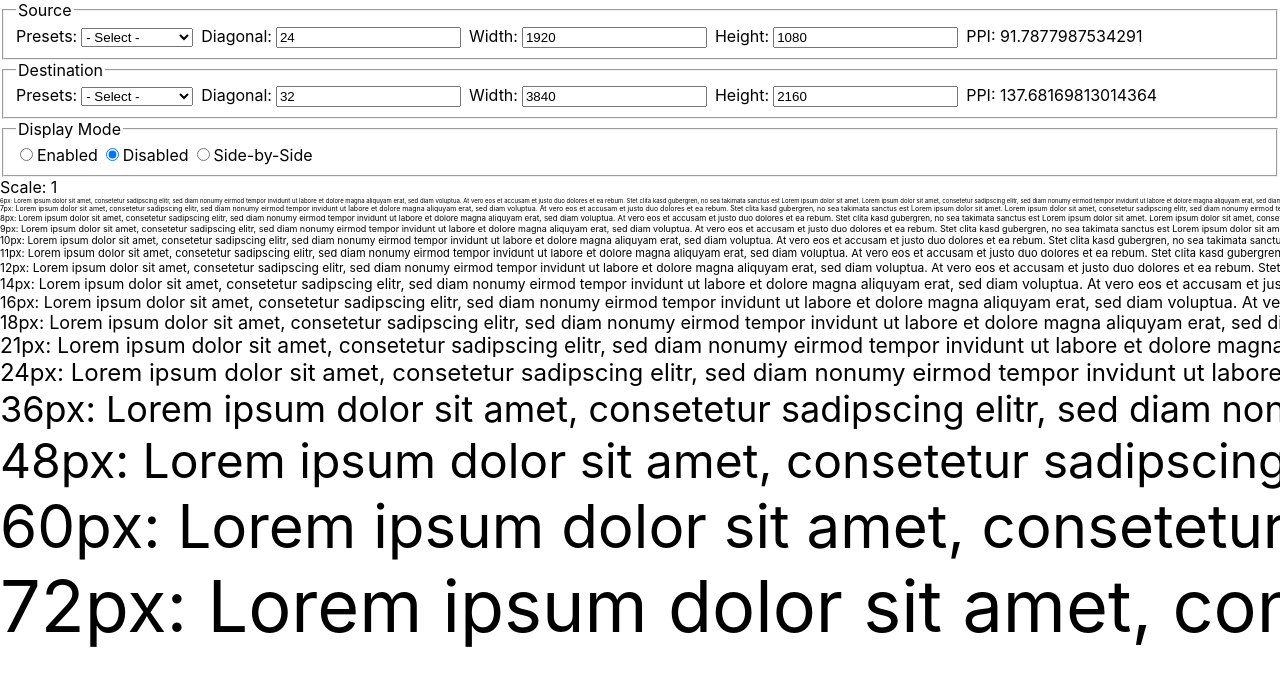
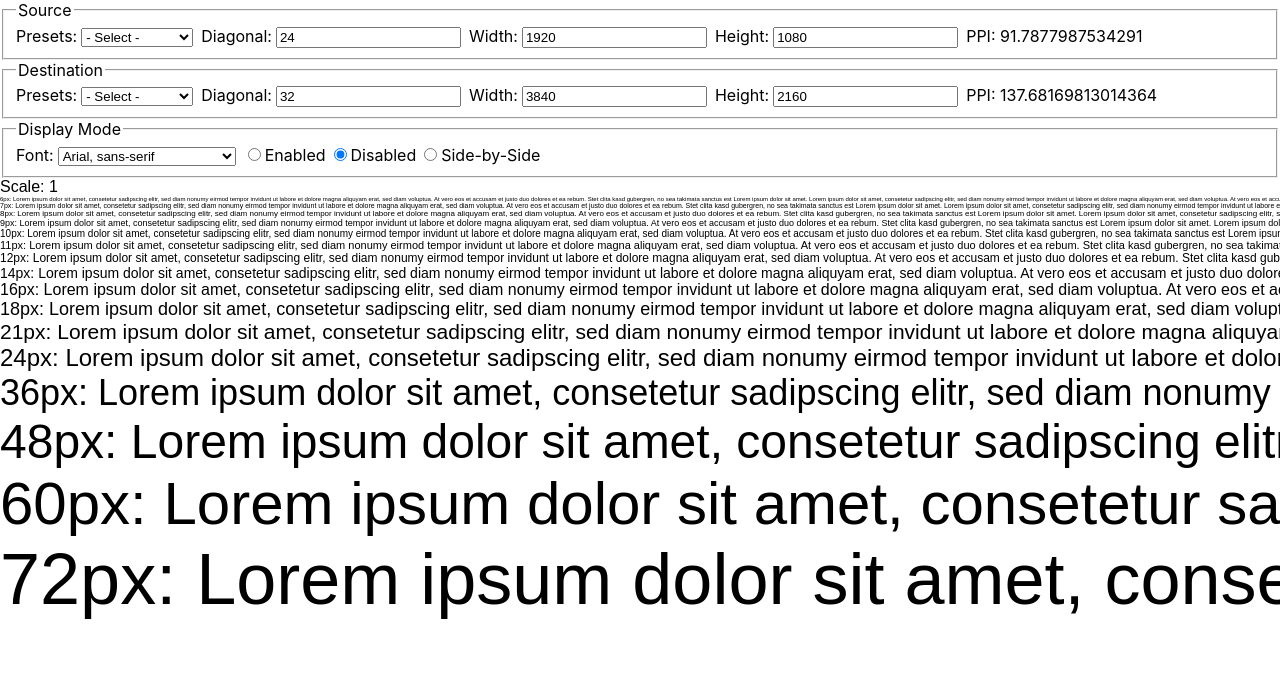
Before and after one commit to benneq/screen-scale, a React (Create React App) app: page / in a window 1280 px wide. Shown: the top 686 px of the page. Built offline with nearby package versions, Linux system fonts and the light colour scheme.

Commit message:
font select

```diff
--- a/src/App.tsx
+++ b/src/App.tsx
@@ -1,4 +1,5 @@
 import React, { useState } from 'react';
+import { FontSelect } from './FontSelect';
 import { Result } from './Result';
 import { ScreenData, ScreenDataForm } from './ScreenDataForm';
 
@@ -20,6 +21,19 @@ const presets = [
   createScreenData(42, 3840, 2160)
 ];
 
+const fonts = [
+  "Arial, sans-serif",
+  "Verdana, sans-serif",
+  "Helvetica, sans-serif",
+  "Tahoma, sans-serif",
+  "'Trebuchet MS', sans-serif",
+  "'Times New Roman', serif",
+  "Georgia, serif",
+  "Garamond, serif",
+  "'Courier New', monospace",
+  "'Brush Script MT', cursive"
+];
+
 const calcPPI = (value: ScreenData): number => {
   return Math.sqrt(Math.pow(value.width, 2) + Math.pow(value.height, 2)) / value.diagonal;
 };
@@ -27,6 +41,7 @@ const calcPPI = (value: ScreenData): number => {
 export default function App() {
   const [src, setSrc] = useState<ScreenData>(presets[0]);
   const [dest, setDest] = useState<ScreenData>(presets[2]);
+  const [font, setFont] = useState<string>(fonts[0]);
   const [displayMode, setDisplayMode] = useState<DisplayMode>(DisplayMode.disabled);
 
   const handleDisplayModeChange = (e: React.ChangeEvent<HTMLInputElement>) => {
@@ -36,6 +51,8 @@ export default function App() {
   const srcPPI = calcPPI(src);
   const destPPI = calcPPI(dest);
   const scaleFactor = srcPPI / destPPI;
+
+  console.log(font)
 
   return (
     <div>
@@ -65,6 +82,11 @@ export default function App() {
 
       <fieldset>
         <legend>Display Mode</legend>
+        <FontSelect
+          presets={fonts}
+          value={font}
+          onChange={setFont}
+        />
         <label>
           <input
             type="radio"
@@ -97,7 +119,7 @@ export default function App() {
         </label>
       </fieldset>
 
-      <div style={{ display: 'flex' }}>
+      <div style={{ display: 'flex', fontFamily: font }}>
         {displayMode !== DisplayMode.enabled && (
           <div style={{ flex: '1', width: 'calc(100vw - (100vw - 50%))' }}>
             Scale: 1
--- /dev/null
+++ b/src/FontSelect.tsx
@@ -0,0 +1,27 @@
+import React from "react"
+
+type Props = {
+    presets: Array<string>
+    value: string
+    onChange: (value: string) => void
+}
+
+export const FontSelect: React.FC<Props> = ({presets, value, onChange}) => {
+
+  const handleFontChange = (e: React.ChangeEvent<HTMLSelectElement>) => {
+    if(!!e.target.value) {
+      onChange(e.target.value);
+    }
+  }
+
+  return (
+    <label>
+      Font:
+      <select value={value} onChange={handleFontChange}>
+        {presets.map((preset, i) =>
+          <option key={i} value={preset}>{preset}</option>
+        )}
+      </select>
+    </label>
+  );
+}
```
